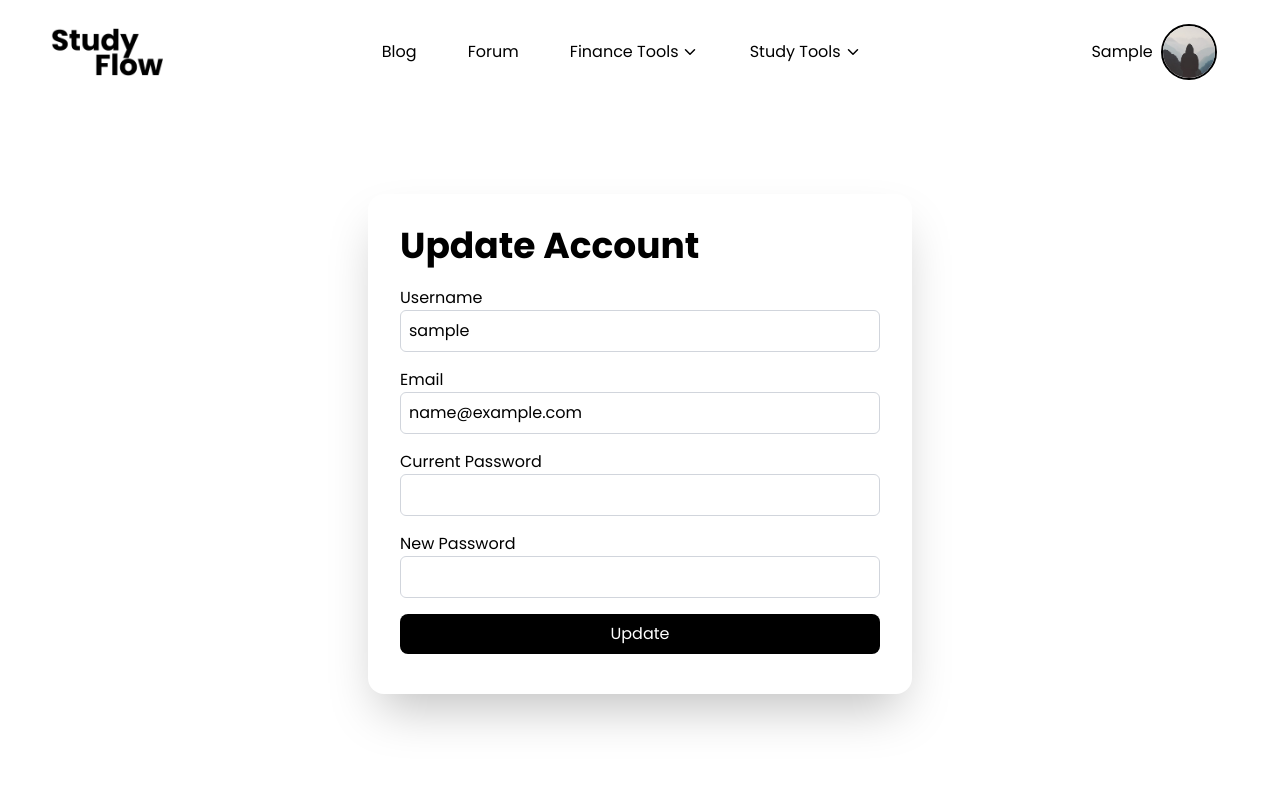
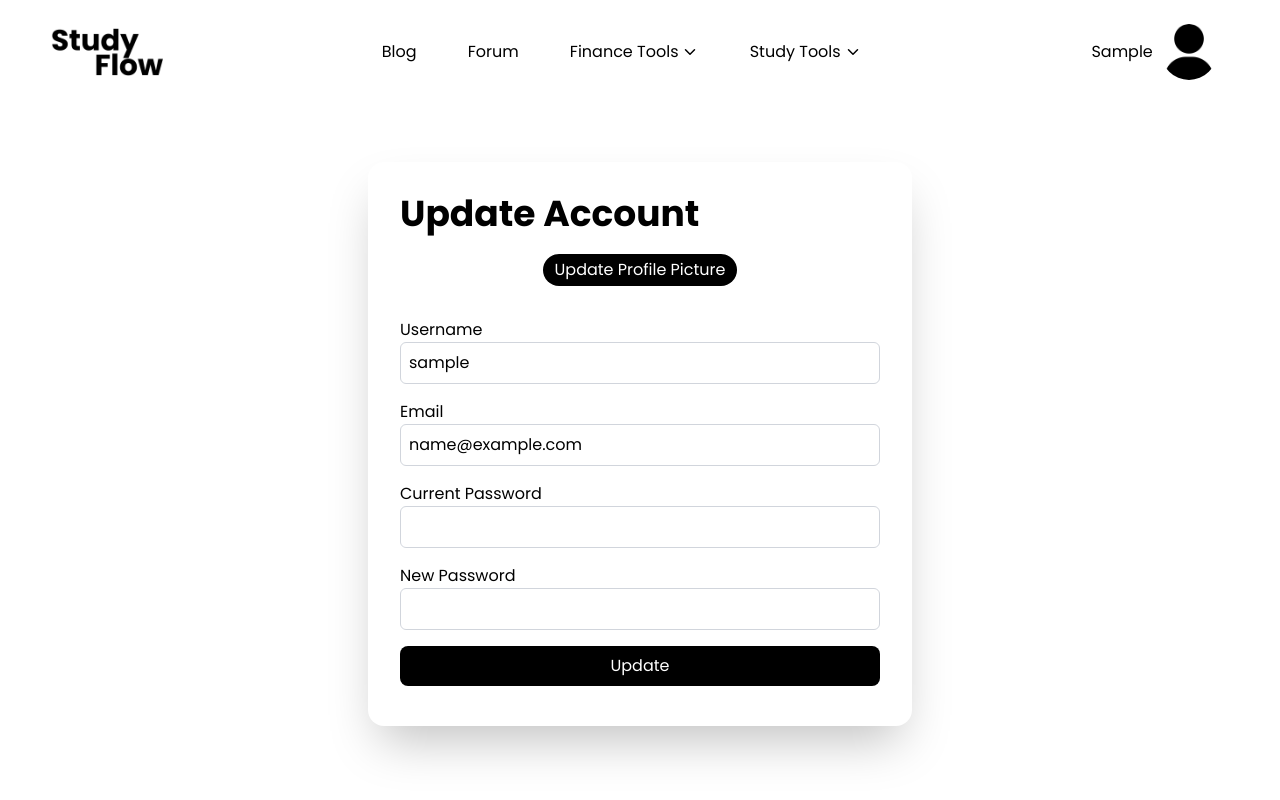
Before and after one commit to MateusVega/StudyingFlow, a Flask app: page /account/update in a window 1280 px wide. Run offline with Flask 3, Linux system fonts and the light colour scheme; the visitor is signed in with stand-in values (Sample User, id 1); some libraries are stand-ins or nearby versions.

Commit message:
add `user picture`

```diff
--- a/StudyApp/forms.py
+++ b/StudyApp/forms.py
@@ -37,7 +37,7 @@ class LoginForm(FlaskForm):
 
 class UpdateAccountForm(FlaskForm):
     picture = FileField('Update Profile Picture',
-                            validators=[FileAllowed(['jpg', 'png'])])
+                            validators=[FileAllowed(['jpg', 'png', 'jpeg'])])
     username = StringField('Username',
                            validators=[DataRequired(), Length(min=2, max=20)])
     email = StringField('Email',
--- a/StudyApp/routes.py
+++ b/StudyApp/routes.py
@@ -2,11 +2,10 @@ from flask import render_template, redirect, url_for, flash, request
 from StudyApp import app, db, bcrypt, mail
 from StudyApp.forms import *
 from StudyApp.models import *
-from StudyApp.utils import generate_reset_token, verify_reset_token
+from StudyApp.utils import *
 from flask_login import login_user, current_user, logout_user, login_required
 from flask_mail import Message
 import datetime
-
 
 @app.route("/")
 def index():
@@ -66,8 +65,6 @@ def reset_request():
 
             msg.charset = "utf-8"
 
-            print(msg)
-
             mail.send(msg)
 
             flash({"title": "Almost there!", "message": "Check your email for a password reset link."}, "blue")
@@ -114,6 +111,9 @@ def account():
 def update_account():
     form = UpdateAccountForm()
     if form.validate_on_submit():
+        if form.picture.data:
+            picture_file = save_picture(form.picture.data)
+            current_user.image_file = picture_file
         if form.current_password.data and form.new_password.data:
             if bcrypt.check_password_hash(current_user.password, form.current_password.data):
                 hashed_password = bcrypt.generate_password_hash(form.new_password.data).decode("utf-8")
--- a/StudyApp/templates/account.html
+++ b/StudyApp/templates/account.html
@@ -4,9 +4,9 @@
         <div class="w-full h-full">
             <header class="h-[45vh] flex flex-col md:flex-row md:py-0 py-2">
                 <div class="flex items-center justify-center gap-5 h-full] md:w-1/2 w-full">
-                    <img class="md:h-[30vh] h-[20vh] rounded-full" src="{{ url_for('static', filename=current_user.image_file) }}">
+                    <img class="md:h-[30vh] h-[20vh] md:w-[30vh] w-[20vh] rounded-full" src="{{ url_for('static', filename='profile_pics/' + current_user.image_file) }}">
                     <div class="md:h-[30vh] h-[20vh] flex flex-col justify-center md:gap-2">
-                        <p class="2xl:text-3xl md:text-xl text-md font-bold">{{ current_user.username }}</p>
+                        <p class="capitalize 2xl:text-3xl md:text-xl text-md font-bold">{{ current_user.username }}</p>
                         <p class="2xl:text-3xl md:text-xl text-md"><span class="lg:inline hidden">Here since</span> {{ current_user.date_created.strftime("%B %Y") }}</p>
                         <a class="w-fit flex items-center gap-2 bg-black text-white md:px-5 px-3 md:py-2 py-1 rounded-full hover:bg-gray-500" href="{{ url_for('update_account')}}">
                             Settings
--- a/StudyApp/templates/layout.html
+++ b/StudyApp/templates/layout.html
@@ -61,7 +61,7 @@
                 <div class="relative">
                     <a id="profile-btn" class="flex justify-center items-center gap-2 rounded-full px-3 py-1 cursor-pointer transition duration-300 ease-in-out hover:scale-110">
                         <span class="capitalize hidden md:inline 2xl:text-2xl">{{ current_user.username }}</span>
-                        <img class="rounded-full h-[7vh] border-2" src="{{ url_for('static', filename='default.jpg') }}" alt="Profile Image">
+                        <img class="rounded-full h-[7vh] w-[7vh]" src="{{ url_for('static', filename='profile_pics/' + current_user.image_file) }}" alt="Profile Image">
                     </a>
 
                     <div id="profile-dropdown" class="absolute right-0 mt-2 w-48 bg-white rounded-lg shadow-lg hidden">
--- a/StudyApp/templates/login.html
+++ b/StudyApp/templates/login.html
@@ -42,7 +42,7 @@
                     </span>
                 </div>
                 <div class="py-2">
-                    {{ form.submit(class="w-full bg-black text-white p-2 rounded-lg hover:bg-white hover:text-black hover:border hover:border-gray-300")}}
+                    {{ form.submit(class="w-full bg-black text-white p-2 rounded-lg hover:bg-white hover:text-black hover:border hover:border-gray-300 hover:scale-105 transition duration-300 ease-in-out")}}
                 </div>
                 <div>
                     <small>
--- a/StudyApp/templates/register.html
+++ b/StudyApp/templates/register.html
@@ -59,7 +59,7 @@
                     {% endif %}
                 </div>
                 <div class="py-2">
-                    {{ form.submit(class="w-full bg-black text-white p-2 rounded-lg hover:bg-white hover:text-black hover:border hover:border-gray-300")}}
+                    {{ form.submit(class="w-full bg-black text-white p-2 rounded-lg hover:bg-white hover:text-black hover:border hover:border-gray-300 hover:scale-105 transition duration-300 ease-in-out")}}
                 </div>
                 <div>
                     <small>
--- a/StudyApp/templates/update_account.html
+++ b/StudyApp/templates/update_account.html
@@ -2,9 +2,21 @@
 {% block content%}
 <section class="flex items-center justify-center w-full h-full">
     <div class="relative flex flex-col m-6 space-y-8 bg-white shadow-2xl rounded-2xl md:flex-row md:space-y-0 max-h-[85vh] overflow-auto">
-        <form action="" method="POST" class="flex flex-col justify-center p-6 md:p-8 mb-0">
+        <form action="" method="POST" enctype="multipart/form-data" class="flex flex-col justify-center p-6 md:p-8 mb-0">
             {{ form.hidden_tag() }}
             <span class="mb-3 text-4xl font-bold">Update Account</span>
+            <div id="picture_input" class="py-2 flex flex-col justify-center items-center gap-2">
+                {{ form.picture.label(class="text-base bg-black rounded-full text-white px-3 py-1 hover:bg-white hover:text-black hover:border hover:border-gray-300 hover:scale-105 transition duration-300 ease-in-out") }}
+                {{ form.picture(class="invisible h-0") }}
+                <p id="file_name"></p>
+                {% if form.picture.errors %}
+                    <div>
+                        {% for error in form.picture.errors %}
+                            <span class="text-red-500 text-sm">{{ error }}</span>
+                        {% endfor %}
+                    </div>
+                {% endif %}
+            </div>
             <div class="py-2">
                 {{ form.username.label(class="mb-2 text-base") }}
                 {% if form.username.errors %}
@@ -58,9 +70,14 @@
                 {% endif %}
             </div>
             <div class="py-2">
-                {{ form.submit(class="w-full bg-black text-white p-2 rounded-lg hover:bg-white hover:text-black hover:border hover:border-gray-300")}}
+                {{ form.submit(class="w-full bg-black text-white p-2 rounded-lg hover:bg-white hover:text-black hover:border hover:border-gray-300 hover:scale-105 transition duration-300 ease-in-out")}}
             </div>
         </form>
     </div>
 </section>
+<script>
+    document.querySelector("input[type=file]").addEventListener("change", function(e){
+        document.getElementById("file_name").innerText =  e.target.files[0].name
+    })
+</script>
 {% endblock content %}
```
Also changed, not shown: StudyApp/utils.py (+30 -0 lines), StudyApp/static/default.jpg (deleted), StudyApp/static/profile_pics/default.jpg (added), StudyApp/static/profile_pics/f6231e223338df8c.png (added).
